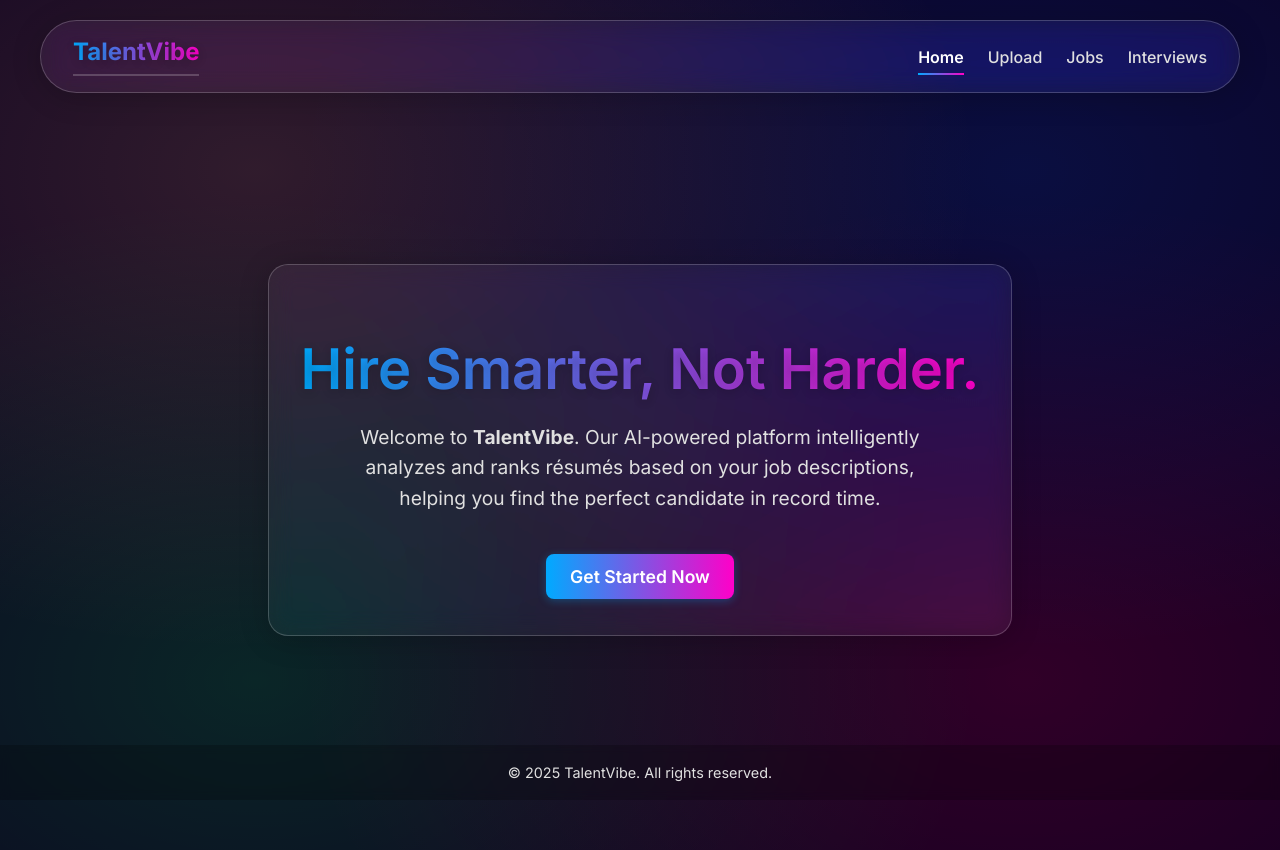
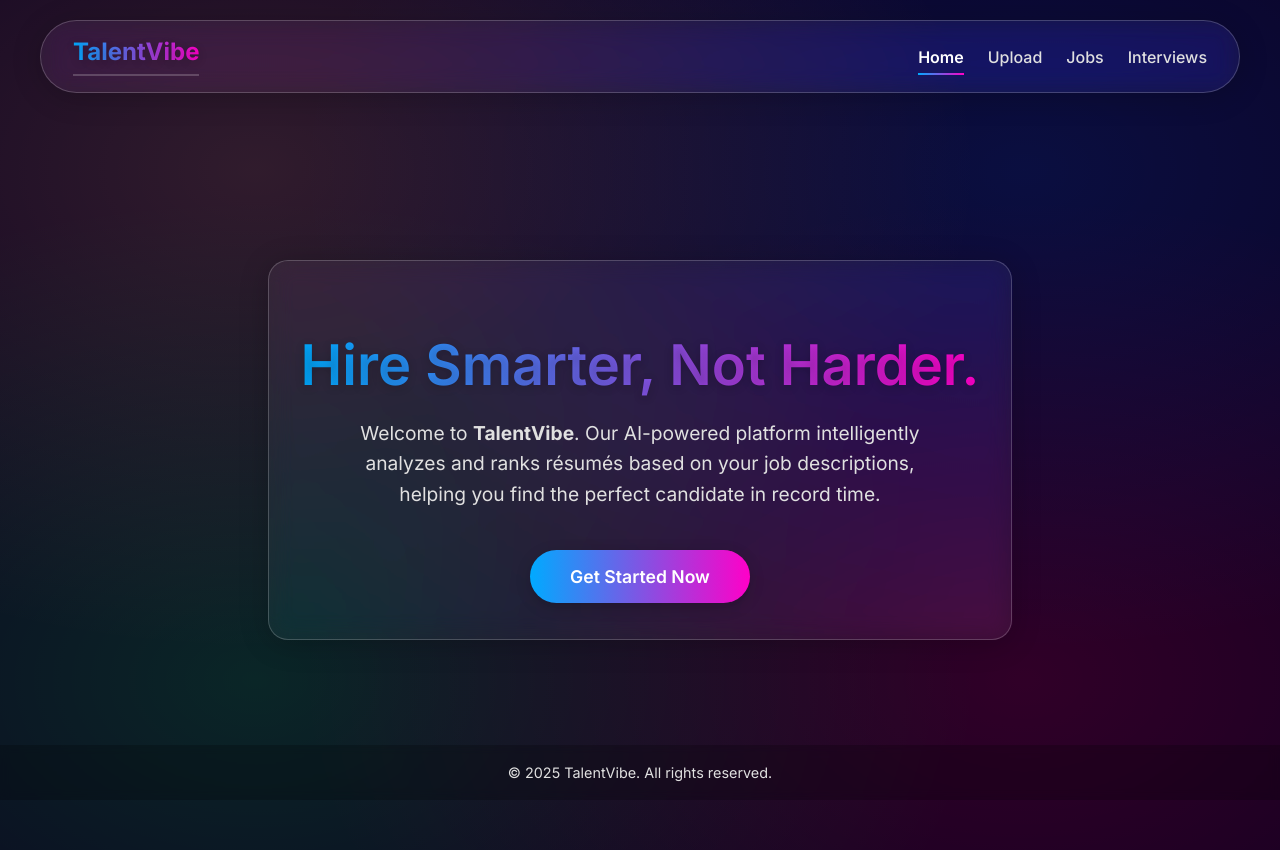
Before and after one commit to ARYAN-SRIVATSAVA/talentvibe-collaborative-development, a React (Create React App) app in the folder frontend/: page / in a window 1280 px wide. Built offline with nearby package versions, Linux system fonts and the light colour scheme.

Commit message:
Fix UI issues: restore pill-shaped buttons, remove blue background from section descriptions, ensure clean code

```diff
--- a/frontend/src/UploadPage.css
+++ b/frontend/src/UploadPage.css
@@ -41,7 +41,7 @@
     background-color: rgba(0, 0, 0, 0.2);
     border-radius: 10px;
     resize: vertical;
-    transition: all 0.2s ease;
+    transition: all 0.3s ease;
 }
 
 .form-group textarea:focus {
@@ -55,7 +55,7 @@
     border-radius: 10px;
     padding: 2rem;
     text-align: center !important;
-    cursor: pointer;
+
     transition: all 0.3s ease;
     position: relative;
 }
@@ -73,7 +73,7 @@
     width: 100%;
     height: 100%;
     opacity: 0;
-    cursor: pointer;
+
 }
 
 .drop-zone-icon {
@@ -136,15 +136,15 @@
 }
 
 .cta-button {
-    display: inline-block;
+
     padding: 1rem 2.5rem;
     font-size: 1.1rem;
     font-weight: 600;
     color: #fff !important; /* DEBUG: Red color to make visible */
     background: linear-gradient(90deg, var(--primary-color), var(--secondary-color));
-    border: none;
+
     border-radius: 50px;
-    cursor: pointer;
+
     text-decoration: none;
     transition: all 0.3s ease;
     box-shadow: 0 4px 15px rgba(0, 0, 0, 0.2);
@@ -257,9 +257,9 @@
     justify-content: space-between;
     align-items: center !important;
     padding: 0.75rem;
-    border-radius: 8px;
+    border-radius: 50px;
     font-size: 0.9rem;
-    transition: all 0.2s ease;
+    transition: all 0.3s ease;
 }
 
 .progress-item.progress-info {
@@ -328,13 +328,13 @@
     background-color: rgba(0, 0, 0, 0.1);
     border-radius: 12px;
     border: 1px solid var(--glass-border-color);
-    cursor: pointer;
+
     transition: all 0.3s ease;
     position: relative;
 }
 
 .clickable-upload-section {
-    cursor: pointer;
+
     transition: all 0.3s ease;
 }
 
@@ -367,18 +367,18 @@
     line-height: 1.4;
     opacity: 0.9;
     padding-left: 0;
-    background-color: var(--primary-color);
+    background: linear-gradient(90deg, var(--primary-color), var(--secondary-color));
     color: white !important;
-    padding: 0.75rem 1.5rem;
-    border-radius: 8px;
-    cursor: pointer;
+    padding: 1rem 2.5rem;
+    border-radius: 50px;
+
     font-weight: 600;
-    transition: all 0.2s ease;
-    border: none;
+    transition: all 0.3s ease;
+
     font-size: 1rem;
     text-align: center;
-    display: inline-block;
-    box-shadow: 0 2px 8px rgba(0, 170, 255, 0.3);
+
+    box-shadow: 0 4px 15px rgba(0, 0, 0, 0.2);
 }
 
 .file-input-hidden {
@@ -392,7 +392,7 @@
 /* Enhanced visual cues for clickable upload sections */
 .upload-section {
     position: relative;
-    cursor: pointer;
+
     transition: all 0.3s ease;
     border: 2px dashed transparent;
 }
@@ -432,18 +432,18 @@
 
 
 .cta-button {
-    background-color: var(--primary-color);
+    background: linear-gradient(90deg, var(--primary-color), var(--secondary-color));
     color: white !important;
-    padding: 0.75rem 1.5rem;
-    border-radius: 8px;
-    cursor: pointer;
+    padding: 1rem 2.5rem;
+    border-radius: 50px;
+
     font-weight: 600;
-    transition: all 0.2s ease;
-    border: none;
+    transition: all 0.3s ease;
+
     text-decoration: none;
-    display: inline-block;
+
     text-align: center;
-    box-shadow: 0 2px 8px rgba(0, 170, 255, 0.3);
+    box-shadow: 0 4px 15px rgba(0, 0, 0, 0.2);
 }
 
 .cta-button:hover {
@@ -461,18 +461,18 @@
 }
 
 .cta-button {
-    background-color: var(--primary-color);
+    background: linear-gradient(90deg, var(--primary-color), var(--secondary-color));
     color: white !important;
-    padding: 0.75rem 1.5rem;
-    border-radius: 8px;
-    cursor: pointer;
+    padding: 1rem 2.5rem;
+    border-radius: 50px;
+
     font-weight: 600;
-    transition: all 0.2s ease;
-    border: none;
+    transition: all 0.3s ease;
+
     text-decoration: none;
-    display: inline-block;
+
     text-align: center;
-    box-shadow: 0 2px 8px rgba(0, 170, 255, 0.3);
+    box-shadow: 0 4px 15px rgba(0, 0, 0, 0.2);
 }
 
 .cta-button:hover {
@@ -484,7 +484,7 @@
 /* Enhanced visual cues for clickable upload sections */
 .upload-section {
     position: relative;
-    cursor: pointer;
+
     transition: all 0.3s ease;
     border: 2px dashed transparent;
 }
```
Also changed, not shown: 6 other files (tests, documents, lock files or other folders).
